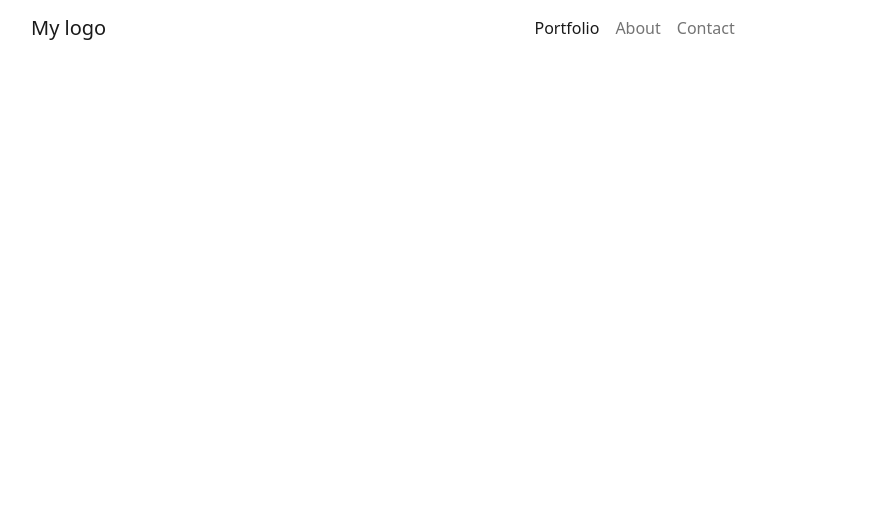
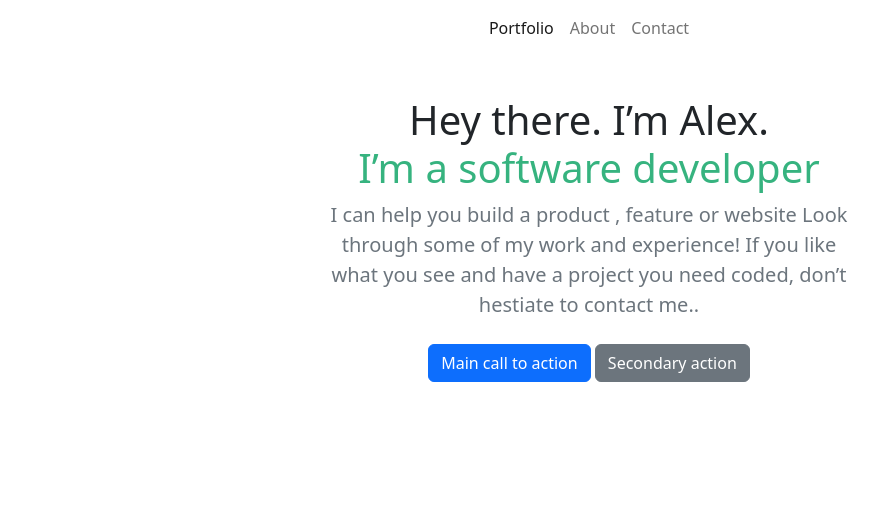
Before and after one commit to Athaliah8/Boostrap-Portfolio, a plain HTML site: page index.html in a window 1280 px wide. Shown: the whole page, without its empty margins (51-928 px from the left). Drawn offline with Linux system fonts and the light colour scheme.

Commit message:
Update html file

```diff
--- a/index.html
+++ b/index.html
@@ -16,8 +16,7 @@
     <div class="Main-info">
 
     <nav class="navbar navbar-expand-lg fixed-top">
-        <div class="container">
-          <a href="#" class="navbar-brand">My logo</a>
+
 
           <button class="navbar-toggler" type="button" data-bs-toggle="collapse" data-bs-target="#navbarNav" aria-controls="navbarNav" aria-expanded="false" aria-label="Toggle navigation">
             <span class="navbar-toggler-icon"></span>
@@ -41,9 +40,28 @@
     </div>
 </div>
       </nav>
+    </div>
 
 
 
+    <main>
+
+        <section class="py-5 text-center container">
+          <div class="row py-lg-5">
+            <div class="col-lg-6 col-md-8 mx-auto">
+                <h1>Hey there. I’m Alex.<br>
+                    <span style="color: #36B37F;">I’m a software developer</span></h1>
+              <p class="lead text-muted"> I can help you build a product , feature or website Look through some of my work and experience! If you like what you see and have a project you need coded,
+                don’t hestiate to contact me..</p>
+              <p>
+                <a href="#" class="btn btn-primary my-2">Main call to action</a>
+                <a href="#" class="btn btn-secondary my-2">Secondary action</a>
+              </p>
+            </div>
+          </div>
+        </section>
+
+</main>
 
 
 
```
